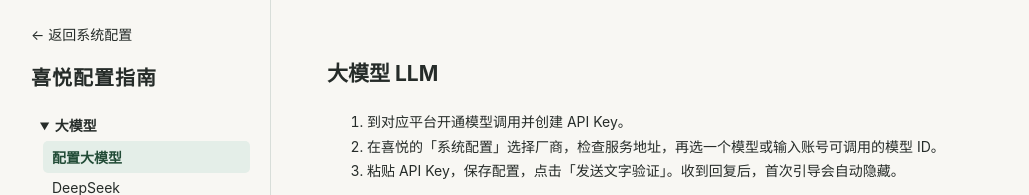
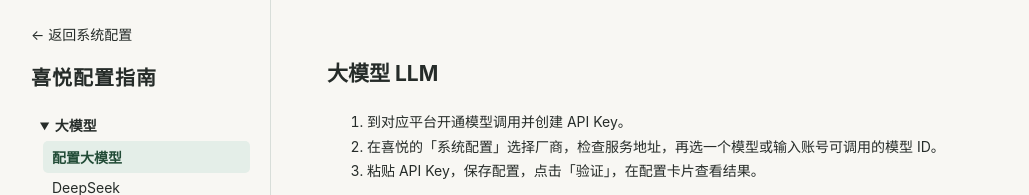
Before and after one commit to jinuljt/xiyue-console, a plain HTML site: page help.html in a window 1280 px wide. Shown: the top 195 px of the page, without its empty margins (59-1088 px from the left). Drawn offline with Linux system fonts and the light colour scheme.

Commit message:
docs: align model verification help with the console

```diff
--- a/help.html
+++ b/help.html
@@ -45,7 +45,7 @@
       <ol>
         <li>到对应平台开通模型调用并创建 API Key。</li>
         <li>在喜悦的「系统配置」选择厂商，检查服务地址，再选一个模型或输入账号可调用的模型 ID。</li>
-        <li>粘贴 API Key，保存配置，点击「发送文字验证」。收到回复后，首次引导会自动隐藏。</li>
+        <li>粘贴 API Key，保存配置，点击「验证」，在配置卡片查看结果。</li>
       </ol>
       <p>如果鉴权失败，检查密钥与所属项目或地区。在「模型预设」可浏览喜悦内置的选项。除此之外，可在「模型 ID」输入厂商提供的 ID。模型找不到时，确认账号或套餐已开通该模型。</p>
     </section>
```
Also changed, not shown: index.html (+1 -1 lines).
